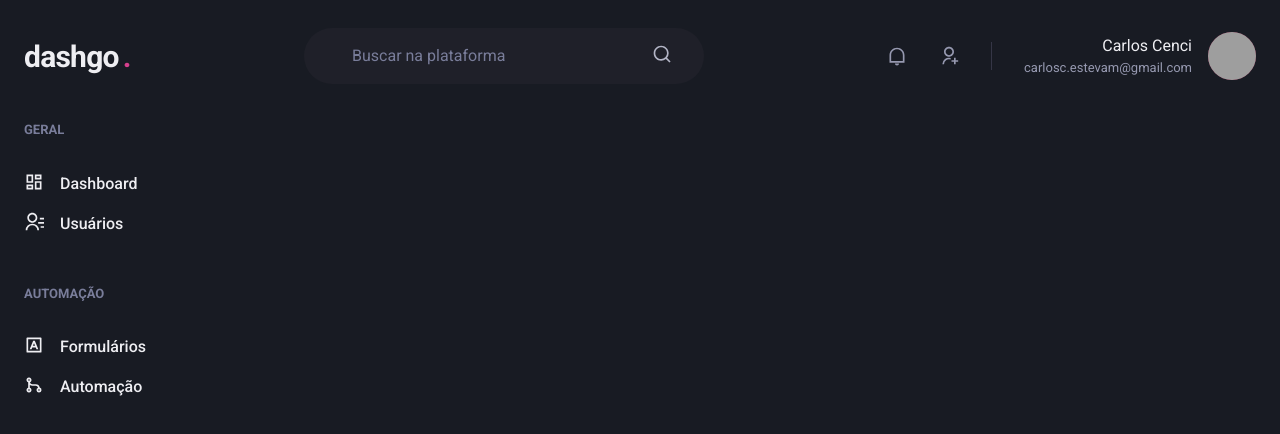
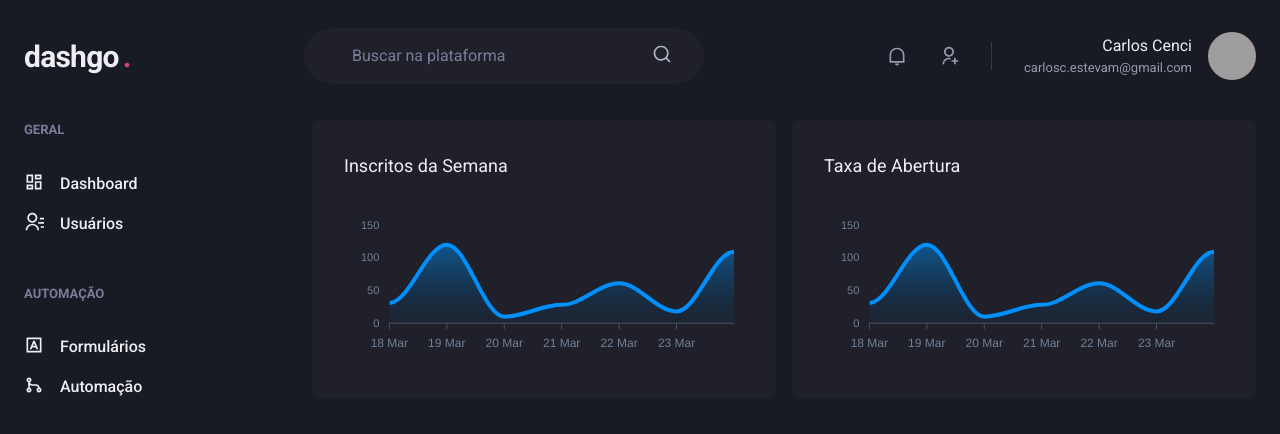
Before and after one commit to carloscenci/ignite_04_dashgo, a Next.js app: page /dashboard in a window 1280 px wide. Shown: the top 434 px of the page. Built offline with nearby package versions, Linux system fonts and the light colour scheme; grey boxes are pictures that could not be loaded.

Commit message:
Create Dashboard page

```diff
--- a/package.json
+++ b/package.json
@@ -13,9 +13,11 @@
     "@chakra-ui/react": "^1.6.6",
     "@emotion/react": "^11.4.1",
     "@emotion/styled": "^11.3.0",
+    "apexcharts": "^3.28.1",
     "framer-motion": "^4.1.17",
     "next": "11.1.0",
     "react": "17.0.2",
+    "react-apexcharts": "^1.3.9",
     "react-dom": "17.0.2",
     "react-icons": "^4.2.0"
   },
--- a/src/pages/dashboard.tsx
+++ b/src/pages/dashboard.tsx
@@ -1,6 +1,63 @@
-import { Flex } from "@chakra-ui/react";
+import { Box, Flex, SimpleGrid, Text, theme } from "@chakra-ui/react";
+import dynamic from 'next/dynamic'
 import { Header } from "../components/Header";
 import { Sidebar } from "../components/Sidebar";
+
+const Chart = dynamic(() => import('react-apexcharts'), {
+    ssr: false
+})
+
+const options = {
+    chart: {
+        toolbar: {
+            show: false,
+        },
+        zoom: {
+            enabled: false
+        },
+        foreColor: theme.colors.gray[500]
+    },
+    grid: {
+        show: false
+    },
+    dataLabels: {
+        enabled: false,
+    },
+    tooltip: {
+        enabled: false,
+    },
+    xaxis: {
+        type: 'datetime',
+        axisBorder: {
+            color: theme.colors.gray[600]
+        },
+        axisTicks: {
+            color: theme.colors.gray[600]
+        },
+        categories: [
+            '2021-03-18T00:00:00.000Z',
+            '2021-03-19T00:00:00.000Z',
+            '2021-03-20T00:00:00.000Z',
+            '2021-03-21T00:00:00.000Z',
+            '2021-03-22T00:00:00.000Z',
+            '2021-03-23T00:00:00.000Z',
+            '2021-03-24T00:00:00.000Z',
+        ]
+    },
+    fill: {
+        opacity: 0.3,
+        type: 'gradient',
+        gradient: {
+            shade: 'dark',
+            opacityFrom: 0.7,
+            opacityTo: 0.3,
+        }
+    }
+}
+
+const series = [
+    { name: "series1", data: [31, 120, 10, 28, 61, 18, 109] }
+]
 
 export default function Dashboard() {
     return (
@@ -9,6 +66,38 @@
 
             <Flex w="100%" my="6" maxWidth={1480} mx="auto" px="6">
                 <Sidebar />
+
+                <SimpleGrid flex="1" gap="4" minChildWidth="320px" align="flex-start">
+                    <Box
+                        p="8"
+                        bg="gray.800"
+                        borderRadius="8"
+                        pb="4"
+                    >
+                        <Text fontSize="lg" mb="4">Inscritos da Semana</Text>
+                        <Chart
+                            options={options}
+                            series={series}
+                            type="area"
+                            height={160}
+                        />
+                    </Box>
+
+                    <Box
+                        p="8"
+                        bg="gray.800"
+                        borderRadius="8"
+                        pb="4"
+                    >
+                        <Text fontSize="lg" mb="4">Taxa de Abertura</Text>
+                        <Chart
+                            options={options}
+                            series={series}
+                            type="area"
+                            height={160}
+                        />
+                    </Box>
+                </SimpleGrid>
             </Flex>
         </Flex>
     )
```
Also changed, not shown: 1 other file (tests, documents, lock files or other folders).
